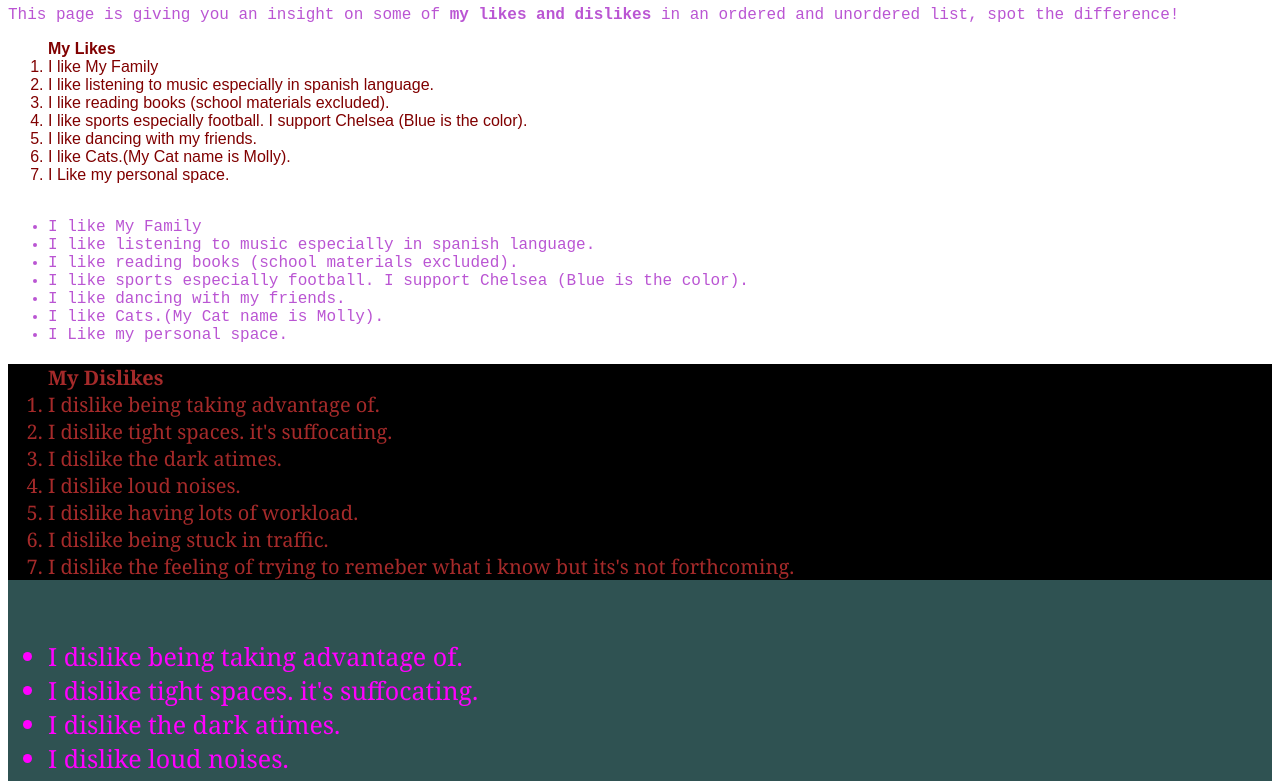
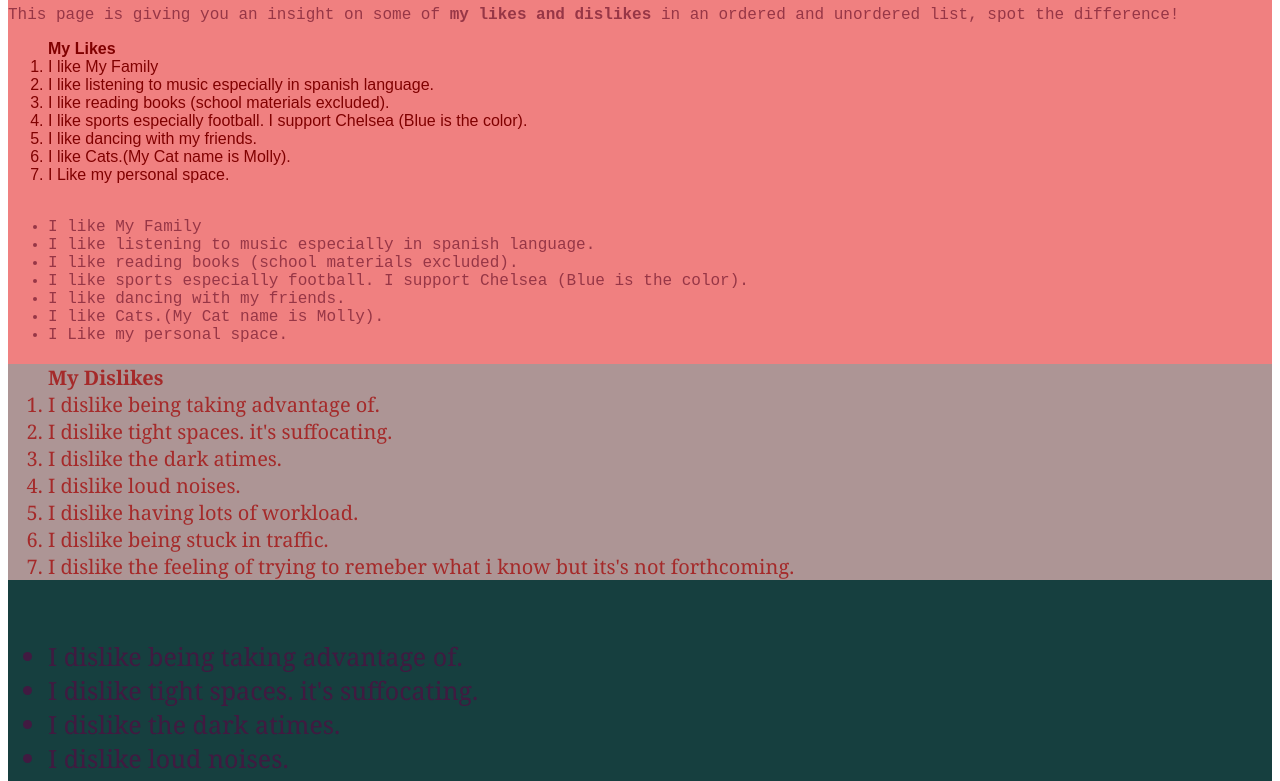
Before and after one commit to Monickstar/css-project-2, a plain HTML site: page index.html in a window 1280 px wide. Shown: the part 74-855 px from the top of the page. Drawn offline with Linux system fonts and the light colour scheme.

Commit message:
new changes

```diff
--- a/index.html
+++ b/index.html
@@ -8,7 +8,7 @@
     <link rel="stylesheet" href="./style.css">
 </head>
 <body>
-    <main class="main">
+    <main class="main" id="mains">
     <div class="Likes">
         <h1>My Likes And Dislikes</h1>
 
--- a/style.css
+++ b/style.css
@@ -1,12 +1,18 @@
+.main{
+color: aqua;
+background-color: rgb(191, 185, 197);
+font-family: Impact, Haettenschweiler, 'Arial Narrow Bold', sans-serif;
+}
+
 .Likes{
-    color: mediumorchid;
+    color: rgb(151, 54, 70);
     font-family: 'Courier New', Courier, monospace;
 }
 
 .Dislikes{
-    color: fuchsia;
+    color: rgb(65, 26, 65);
     font-family: Georgia, 'Times New Roman', Times, serif;
-    background-color: rgb(47, 82, 82);
+    background-color: rgb(22, 63, 63);
     font-size: 25px;
 }
 
@@ -21,6 +27,12 @@ em{
 
 /*inheritance*/
 
+#mains{
+color: beige;
+background-color: lightcoral;
+font-family: 'Trebuchet MS', 'Lucida Sans Unicode', 'Lucida Grande', 'Lucida Sans', Arial, sans-serif;
+}
+
 #My-likes{
     color: maroon;
     font-family: Arial, Helvetica, sans-serif;
@@ -29,7 +41,7 @@ em{
 #My-dislikes{
     color: brown;
     font-family: Cambria, Cochin, Georgia, Times, 'Times New Roman', serif;
-    background-color: black;
+    background-color: rgb(173, 149, 149);
     font-size: 20px;
 }
 
```
